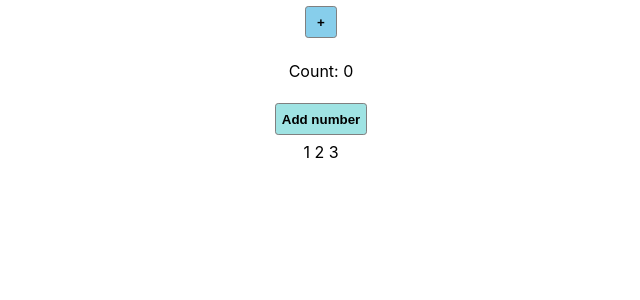
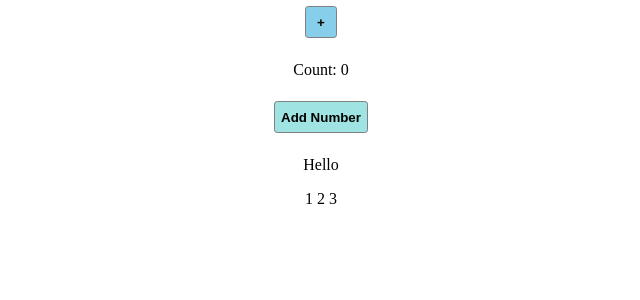
Before and after one commit to LiatPardoGrinbaum/Memoization-React, a React (Create React App) app: page / in a window 1280 px wide. Shown: the top 300 px of the page, without its empty margins (319-959 px from the left). Built offline with nearby package versions, Linux system fonts and the light colour scheme; the HTML template or start-up script is replaced by a standard one.

Commit message:
change the code for the react.memo example

```diff
--- a/src/App.js
+++ b/src/App.js
@@ -1,3 +1,46 @@
+import "./App.css";
+import { useState } from "react";
+import ChildeComp from "./components/ChildeComp";
+import { numbers } from "./constants/numbers";
+
+function App() {
+  const [count, setCount] = useState(0);
+  const [list, setList] = useState(numbers);
+  // const user = { name: "John", age: "28" };
+
+  const incrementCount = () => {
+    setCount((prev) => prev + 1);
+  };
+
+  const onHandleUpdate = () => {
+    //update list
+    setList((prev) => [...prev, Math.floor(Math.random() * 5)]);
+  };
+
+  console.log("parent component rendered");
+  return (
+    <div className="App">
+      <div className="box">
+        <div>
+          <button className="btn" onClick={incrementCount}>
+            +
+          </button>
+        </div>
+        <div>
+          <p>Count: {count}</p>
+        </div>
+        <button onClick={onHandleUpdate} className="btn btnAdd">
+          Add Number
+        </button>
+        <ChildeComp list={list} />
+      </div>
+    </div>
+  );
+}
+
+export default App;
+
+/*
 import "./App.css";
 import { useState } from "react";
 import ChildeComp from "./components/ChildeComp";
@@ -5,6 +48,8 @@ import { list } from "./constants/list";
 
 function App() {
   const [count, setCount] = useState(0);
+  const [signedIn, setSignedIn] = useState(false);
+  const handleClick = () => setSignedIn((prev) => !prev);
 
   const incrementCount = () => {
     setCount((prev) => prev + 1);
@@ -22,13 +67,18 @@ function App() {
         <div>
           <p>Count: {count}</p>
         </div>
-        <ChildeComp list={list} />
+
+        <ChildeComp list={list} signedIn={signedIn} />
+        <button onClick={handleClick}>{signedIn ? "Sign Out" : "Sign In"}</button>
       </div>
     </div>
   );
 }
 
 export default App;
+
+
+*/
 
 // const [animal, setAnimal] = useState("unknown");
 // const [newList, setNewList] = useState(listNums);
--- a/src/components/ChildeComp.js
+++ b/src/components/ChildeComp.js
@@ -1,13 +1,12 @@
 import React, { memo } from "react";
 
-const ChildeComp = ({ list, onHandleUpdate }) => {
+const ChildeComp = ({ list }) => {
   console.log("child component rendered");
-  // console.log(list);
+
   return (
     <div>
-      <button className="btn btnAdd" onClick={onHandleUpdate}>
-        Add number
-      </button>
+      <p>Hello</p>
+      {/* <div>{user.name}</div> */}
       <div>
         {list.map((num, idx) => {
           return <span key={idx}>{`${num} `}</span>;
@@ -17,12 +16,39 @@ const ChildeComp = ({ list, onHandleUpdate }) => {
   );
 };
 
-/* function areEqual(prevProps, nextProps) {
-  // comparing the name and age of the data object
-  return prevProps.name === nextProps.name;
-} */
+// function areEqual(prevProps, nextProps) {
+//   return prevProps.user.name === nextProps.user.name;
+// }
 
-// export default memo(ChildeComp);
+// export default memo(ChildeComp, areEqual);
+export default memo(ChildeComp);
+
+/*
+
+import React, { memo } from "react";
+
+const ChildeComp = ({ list, signedIn }) => {
+  console.log("child component rendered");
+  console.log(signedIn);
+  return (
+    <div>
+      <button className="btn btnAdd">Add number</button>
+      <div>
+        {list.map((num, idx) => {
+          return <span key={idx}>{`${num} `}</span>;
+        })}
+      </div>
+    </div>
+  );
+};
+
+// function areEqual(prevProps, nextProps) {
+//   return prevProps.list === nextProps.list;
+// }
+
+// export default memo(ChildeComp, areEqual);
 export default memo(ChildeComp);
 
 // <div>{user.name}</div>
+//onClick={onHandleUpdate}
+*/
--- a/src/constants/list.js
+++ /dev/null
@@ -1 +0,0 @@
-export const list = [1, 2, 3];
--- /dev/null
+++ b/src/constants/numbers.js
@@ -0,0 +1 @@
+export const numbers = [1, 2, 3];
--- a/src/index.css
+++ b/src/index.css
@@ -1,10 +1,6 @@
 body {
   margin: 0;
-  font-family: -apple-system, BlinkMacSystemFont, 'Segoe UI', 'Roboto', 'Oxygen',
-    'Ubuntu', 'Cantarell', 'Fira Sans', 'Droid Sans', 'Helvetica Neue',
-    sans-serif;
-  -webkit-font-smoothing: antialiased;
-  -moz-osx-font-smoothing: grayscale;
+
 }
 
 code {
```
